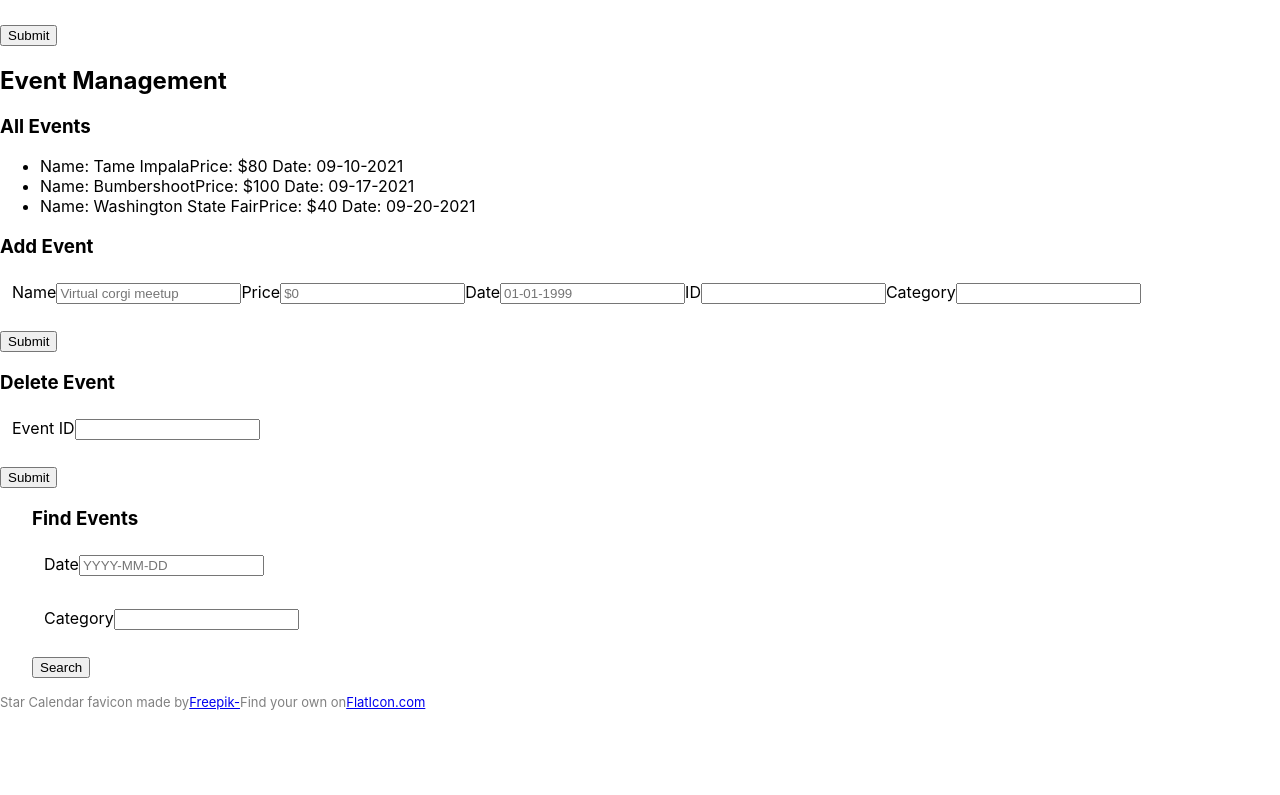
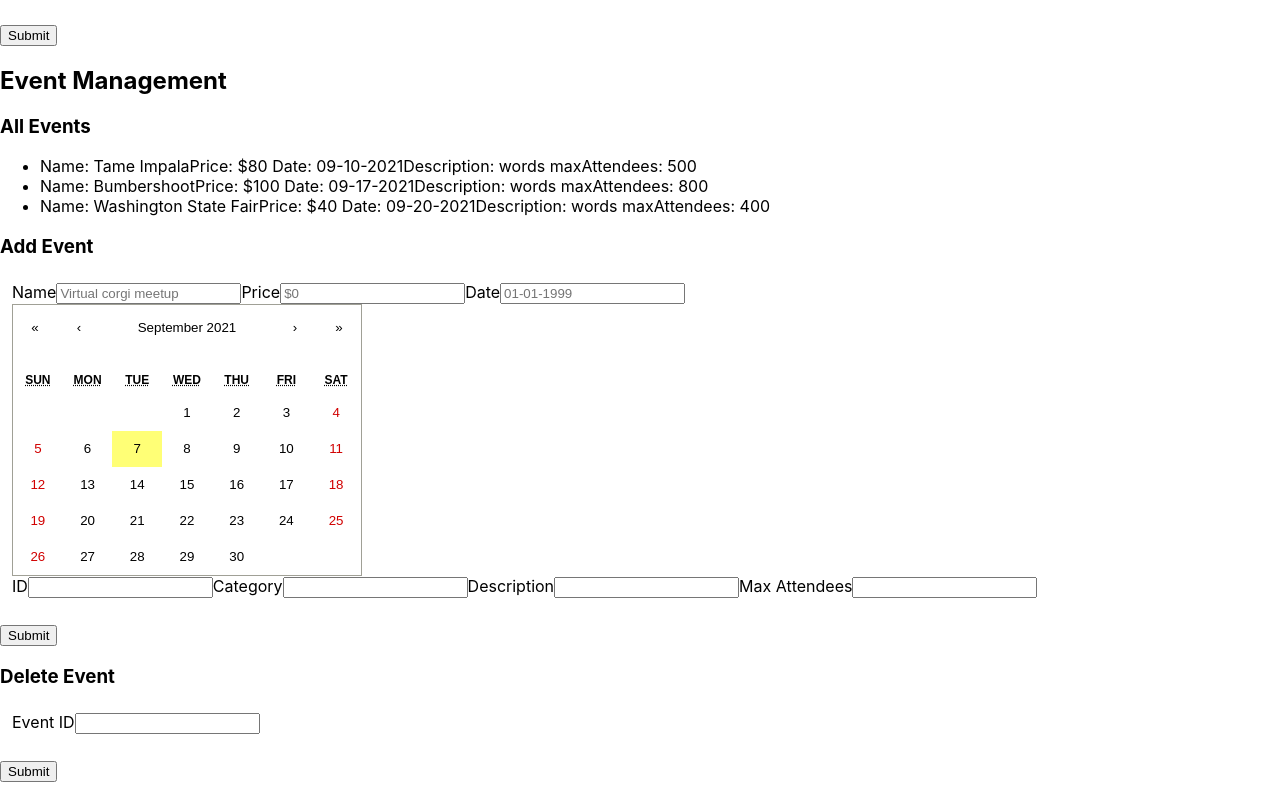
Before and after one commit to Shaylan7/Assignments, a React (Create React App) app in the folder Eventonica/eventonica-react/: page / in a window 1280 px wide. Shown: the part 399-1194 px from the top of the page. Before the commit the page ends 1109 px from the top, so only its background shows below. Built offline with nearby package versions, Linux system fonts and the light colour scheme; no server answers.

Commit message:
added datepicker component

```diff
--- a/Eventonica/eventonica-react/package.json
+++ b/Eventonica/eventonica-react/package.json
@@ -12,7 +12,7 @@
     "web-vitals": "^1.1.2"
   },
   "scripts": {
-    "start": "react-scripts start",
+    "start": "PORT=8888 react-scripts start",
     "build": "react-scripts build",
     "test": "react-scripts test",
     "eject": "react-scripts eject"
--- a/Eventonica/eventonica-react/public/index.html
+++ b/Eventonica/eventonica-react/public/index.html
@@ -24,7 +24,7 @@
       work correctly both with client-side routing and a non-root public URL.
       Learn how to configure a non-root public URL by running `npm run build`.
     -->
-    <title>React App</title>
+    <title>Eventonica</title>
   </head>
   <body>
     <noscript>You need to enable JavaScript to run this app.</noscript>
--- /dev/null
+++ b/Eventonica/eventonica-react/src/components/DatePicker.jsx
@@ -0,0 +1,30 @@
+import React, { useState } from 'react';
+import ReactDOM from 'react-dom';
+import Calendar from 'react-calendar';
+import 'react-calendar/dist/Calendar.css';
+
+
+export default function DatePicker(props) {
+    const [date, setDate] = useState('');
+
+    const onDateChange = (newDate) => {
+        // let date = new Date(newDate);
+        // console.log(date)
+        // let formattedDate = date.toLocaleDateString()
+        // ^ this is changing the data correctly however can't get month error
+
+        setDate(newDate);
+        props.handleDate(newDate);
+        console.log(newDate);
+    }
+
+    return (
+        <Calendar
+            onChange={onDateChange}
+            value={date}
+            showNeighboringMonth={false}
+            locale={"en-US"}
+            format={"dd-MM-yyyy"}
+        />
+    );
+}
--- a/Eventonica/eventonica-react/src/components/Events.jsx
+++ b/Eventonica/eventonica-react/src/components/Events.jsx
@@ -1,12 +1,13 @@
 import React, { useState } from 'react';
-import Search from './Search.jsx'
+import Search from './Search.jsx';
+import DatePicker from './DatePicker.jsx'
 
 export default function Events() {
 
 
-    const tame = { eventName: "Tame Impala", date: '09-10-2021', category: 'music', size: 500, price: 80, id: "1" };
-    const bumbershoot = { eventName: "Bumbershoot", date: '09-17-2021', category: 'music', size: 800, price: 100, id: "2" };
-    const fair = { eventName: "Washington State Fair", date: '09-20-2021', category: 'entertainment', size: 400, price: 40, id: "3" };
+    const tame = { eventName: "Tame Impala", date: '09-10-2021', category: 'music', maxAttendees: 500, price: 80, id: "1", description: "words" };
+    const bumbershoot = { eventName: "Bumbershoot", date: '09-17-2021', category: 'music', maxAttendees: 800, price: 100, id: "2", description: "words" };
+    const fair = { eventName: "Washington State Fair", date: '09-20-2021', category: 'entertainment', maxAttendees: 400, price: 40, id: "3", description: "words" };
 
     const [events, setEvents] = useState([tame, bumbershoot, fair]);
     const [eventName, setEventName] = useState('');
@@ -15,6 +16,8 @@ export default function Events() {
     const [date, setDate] = useState('');
     const [category, setCategory] = useState('')
     const [deleteId, setdeleteId] = useState('');
+    const [description, setDescription] = useState('');
+    const [maxAttendees, setMaxAttendees] = useState('')
 
 
 
@@ -25,12 +28,17 @@ export default function Events() {
         setPrice('');
         setDate('');
         setCategory('')
+        setDescription('')
+        setMaxAttendees('')
     }
 
     // adds an event
     const onSubmit = e => {
         e.preventDefault();
-        const newEvent = { id: id, eventName: eventName, price: price, date: date, category: category };
+        const newEvent = {
+            id: id, eventName: eventName, price: price,
+            date: date, category: category, description: description, maxAttendees: maxAttendees
+        };
         setEvents([...events, newEvent]);
         clearForm()
     };
@@ -58,7 +66,8 @@ export default function Events() {
                         {/* Display all Events here */}
                         {events.map((element, i) => {
                             return (<li key={element.id}>Name: {element.eventName}
-                                Price: ${element.price} Date: {element.date}</li>)
+                                Price: ${element.price} Date: {element.date}
+                                Description: {element.description} maxAttendees: {element.maxAttendees}</li>)
                         })}
                     </ul>
 
@@ -83,7 +92,9 @@ export default function Events() {
                                 id="add-event-date"
                                 placeholder="01-01-1999"
                                 value={date} onChange={(e) => setDate(e.target.value)} />
+                            <DatePicker handleDate={(newDate) => setDate(newDate)} />
 
+                            {/* when "date" button is selected. Calendar will pop out and the date selected will become the stored date */}
                             <label>ID</label>
                             <input type="text"
                                 id="add-event-date"
@@ -93,6 +104,16 @@ export default function Events() {
                             <input type="text"
                                 id="add-category-date"
                                 value={category} onChange={(e) => setCategory(e.target.value)} />
+
+                            <label>Description</label>
+                            <input type="text"
+                                id="add-event-description"
+                                value={description} onChange={(e) => setDescription(e.target.value)} />
+
+                            <label>Max Attendees</label>
+                            <input type="text"
+                                id="add-event-attendees"
+                                value={maxAttendees} onChange={(e) => setMaxAttendees(e.target.value)} />
 
 
                         </fieldset>
--- a/Eventonica/eventonica-react/src/components/Search.jsx
+++ b/Eventonica/eventonica-react/src/components/Search.jsx
@@ -1,20 +1,32 @@
 import React, { useState } from 'react';
 
 
-export default function Search(){
+export default function Search() {
+    const[category, setCategory] = useState('');
+
+    const filterPosts = (posts, query) => {
+        if (!query) {
+            return posts;
+        }
+
+        return posts.filter((post) => {
+            const postName = post.name.toLowerCase();
+            return postName.includes(query);
+        });
+    };
 
     return (
         <aside className="search-toolbar">
             <div>
                 <h3>Find Events</h3>
-            <form id="search" action="#">
+                <form id="search" action="#" onSubmit={filterPosts}>
                     <fieldset>
                         <label htmlFor="date-search">Date</label>
                         <input type="text" id="date-search" placeholder="YYYY-MM-DD" />
                     </fieldset>
                     <fieldset>
                         <label htmlFor="category-search">Category</label>
-                    <input type="text" id="category-search" />
+                        <input type="text" id="category-search" value={category} onChange={(e) => setCategory(e.target.value)}/>
                     </fieldset>
 
                     <input type="submit" value="Search" />
--- a/Eventonica/eventonica-react/src/components/Users.jsx
+++ b/Eventonica/eventonica-react/src/components/Users.jsx
@@ -1,12 +1,26 @@
-import React, {useState} from 'react';
+import React, { useState, useEffect } from 'react';
 import DeleteUser from './DeleteUser';
 
 export default function Users() {
 
+    const [apiResponse, setApiResponse] = useState("");
 
-    const marlin = { name: "Marlin", email: "marlin@gmail.com", id:"1" };
+    console.log("apiResponse", apiResponse)
+
+    const getUsers = () => {
+        fetch("http://localhost:3000/users")
+            .then(res => res.text())
+            .then(res => setApiResponse(res))
+    };
+
+    useEffect(() => {
+        getUsers(); // useEffect will run getUsers() every time this component loads, as opposed to just the first time it is rendered.
+    });
+
+
+    const marlin = { name: "Marlin", email: "marlin@gmail.com", id: "1" };
     const nemo = { name: "Nemo", email: "nemo@gmail.com", id: "2" };
-    const dory = { name: "Dory", email: "dory@gmail.com" , id: "3"};
+    const dory = { name: "Dory", email: "dory@gmail.com", id: "3" };
 
     const [users, setUsers] = useState([marlin, nemo, dory]);
     const [name, setName] = useState('');
@@ -16,7 +30,7 @@ export default function Users() {
     console.log(id)
 
 
-    const clearForm =() => {
+    const clearForm = () => {
         setName('');
         setID('');
         setEmail('')
@@ -24,13 +38,13 @@ export default function Users() {
 
     const onSubmit = e => {
         e.preventDefault();
-        const newUser = {id: id, name: name, email: email};
+        const newUser = { id: id, name: name, email: email };
         setUsers([...users, newUser]);
         clearForm()
     };
 
     const deleteUser = (deleteId) => {
-        const newUsers = users.filter(i=>i.id !== deleteId)
+        const newUsers = users.filter(i => i.id !== deleteId)
         setUsers(newUsers)
     };
 
@@ -40,8 +54,9 @@ return (
             <h2>Users Management</h2>
 
             <ul id="users-list">
+            {apiResponse}
                 {/* display all existing Users here */}
-    {users.map((element, i) => { return (<li key={element.id}>Name: {element.name} Email: {element.email}</li>)})}
+                {users.map((element, i) => { return (<li key={element.id}>Name: {element.name} Email: {element.email}</li>) })}
             </ul>
 
             <div>
@@ -50,18 +65,18 @@ return (
                     <fieldset>
                         <label>Name</label>
                         <input type="text" id="add-user-name" value={name}
-  onChange={(e) => setName(e.target.value)}/>
+                            onChange={(e) => setName(e.target.value)} />
                         <label>ID</label>
-        <input type ="integer" id="add-user-id" value={id}
-  onChange={(e) => setID(e.target.value)}/>
+                        <input type="integer" id="add-user-id" value={id}
+                            onChange={(e) => setID(e.target.value)} />
                         <label>Email</label>
                         <input type="text" id="add-user-email" value={email}
-  onChange={(e) => setEmail(e.target.value)}/>
+                            onChange={(e) => setEmail(e.target.value)} />
                         {/* Add more form fields here */}
                         <input type="submit" value="Add" />
                     </fieldset>
                 </form>
-    <DeleteUser deleteUser={deleteUser}/>
+                <DeleteUser deleteUser={deleteUser} />
             </div>
 
 
```
Lines whose indentation alone changed are shown as unchanged.
